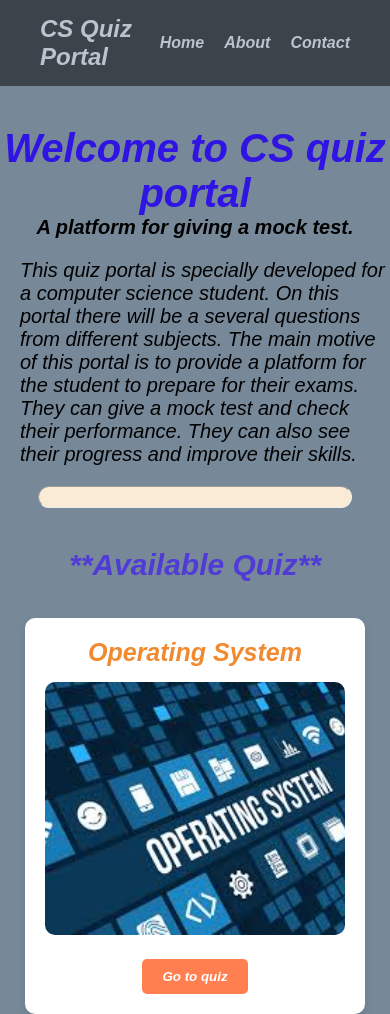
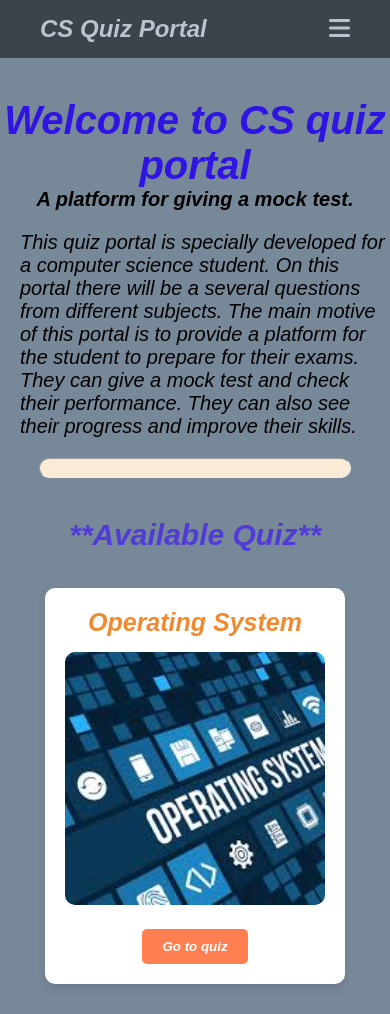
Before and after one commit to shubudeveloper/quiz-portal, a plain HTML site: page index.html in a window 390 px wide. Shown: the top 1014 px of the page. Drawn offline with Linux system fonts and the light colour scheme; some packages are replaced by stand-ins of ours; a script that the page names is missing.

Commit message:
css files

```diff
--- a/css/contact.css
+++ b/css/contact.css
@@ -237,3 +237,23 @@ footer p{
     margin: 0;
     line-height: 1.5;
 }
+
+
+
+
+
+@media(max-width: 768px){
+    .nav-links{
+        display: none;
+        flex-direction:column;
+    }
+
+    .toggle{
+        display: block;
+        align-self:flex-end;
+    }
+
+    .dropdown-menu.active{
+        display: flex;
+    }
+}
--- a/css/index.css
+++ b/css/index.css
@@ -2,7 +2,7 @@
 *{
     margin: 0;
     padding: 0;
-    box-sizing: border-quiz-card;
+    box-sizing: border-box;
     font-style: italic;
 }
 
@@ -39,7 +39,7 @@ body::-webkit-scrollbar-thumb{
     padding: 15px 40px;
     color: #ffffff;
     position: relative;
-    top:0;
+    top: 0;
     z-index:1000;
 }
 
@@ -228,76 +228,18 @@ footer p{
 
 
 
-
-
-
-
-
-
-
-
-
-
-
-
-
-
-
-
-
-
-
-
-
-
-
-
-
-
-
-
-
-
-
-
-
-
-
-
-
-
-
-
-
-
-
-
-
-
-
-
-
-
-
-
-
-
-
-
-
-
-
-/* Responsive Design
-@media (max-width: 768px) {
-    .nav-links ul {
+@media(max-width: 768px){
+    .nav-links{
         display: none;
+        flex-direction:column;
     }
 
-    .toggle {
+    .toggle{
         display: block;
+        align-self:flex-end;
     }
 
-    .dropdown-menu.active {
+    .dropdown-menu.active{
         display: flex;
     }
-} */
+}
```
